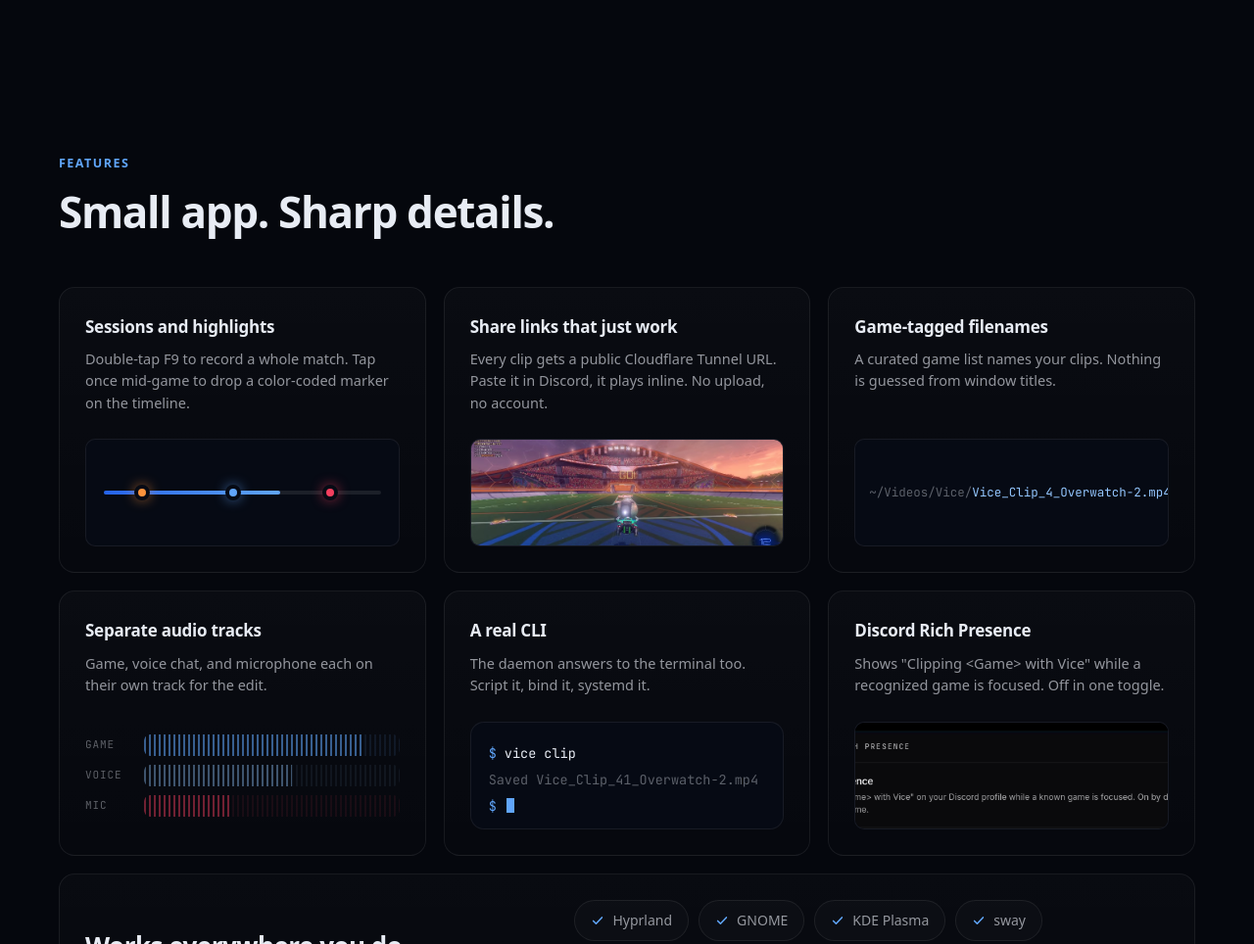
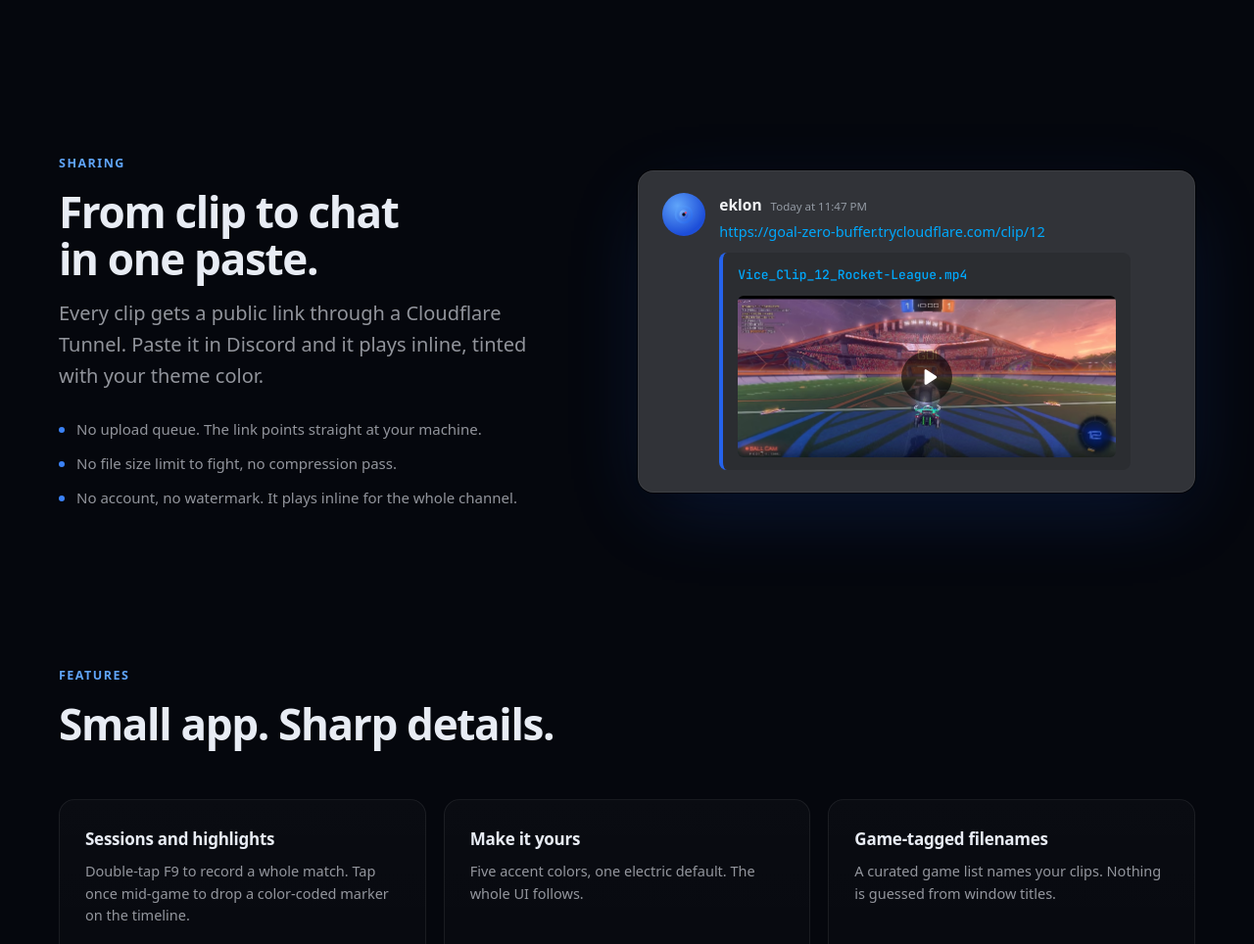
Before and after one commit to eklonofficial/Vice-Website, a website built with Vite: page index.html in a window 1280 px wide. Shown: the part 2103-3067 px from the top of the page at 98% size. Built offline with nearby package versions, Linux system fonts and the light colour scheme; some packages are replaced by stand-ins of ours.

Commit message:
Move sharing section up next to the hero
Instant share links are the core pitch, so the Discord embed section
now follows How it works directly. The features grid swaps its now
redundant share card for the accent color picker.

```diff
--- a/index.html
+++ b/index.html
@@ -259,6 +259,59 @@
         </div>
       </section>
 
+      <!-- ============ Share: the headline act ============ -->
+      <section class="section-pad" id="share" aria-label="Sharing clips">
+        <div class="container share-grid">
+          <div class="share-copy" data-reveal>
+            <p class="eyebrow">Sharing</p>
+            <h2 class="h2">From clip to chat in one paste.</h2>
+            <p class="lede">
+              Every clip gets a public link through a Cloudflare Tunnel. Paste it in Discord and
+              it plays inline, tinted with your theme color.
+            </p>
+            <ul class="share-points">
+              <li>No upload queue. The link points straight at your machine.</li>
+              <li>No file size limit to fight, no compression pass.</li>
+              <li>No account, no watermark. It plays inline for the whole channel.</li>
+            </ul>
+          </div>
+
+          <div class="discord" data-reveal id="discord-mock">
+            <div class="discord-msg">
+              <div class="discord-avatar" aria-hidden="true">
+                <svg><use href="#mark" /></svg>
+              </div>
+              <div>
+                <div class="discord-head">
+                  <span class="discord-name">eklon</span>
+                  <span class="discord-time">Today at 11:47 PM</span>
+                </div>
+                <span class="discord-link">https://goal-zero-buffer.trycloudflare.com/clip/12</span>
+                <div class="discord-embed">
+                  <div class="discord-embed-title">Vice_Clip_12_Rocket-League.mp4</div>
+                  <div class="discord-video">
+                    <picture>
+                      <source srcset="./src/assets/shots/embed-thumb.avif" type="image/avif" />
+                      <img
+                        src="./src/assets/shots/embed-thumb.webp"
+                        alt="A Rocket League goal replay embedded in a Discord message"
+                        width="784"
+                        height="336"
+                        loading="lazy"
+                        decoding="async"
+                      />
+                    </picture>
+                    <div class="discord-play" aria-hidden="true">
+                      <i><svg><use href="#i-play" /></svg></i>
+                    </div>
+                  </div>
+                </div>
+              </div>
+            </div>
+          </div>
+        </div>
+      </section>
+
       <!-- ============ Features ============ -->
       <section class="section-pad" id="features" aria-label="Features">
         <div class="container">
@@ -285,20 +338,17 @@
             </div>
 
             <div class="bento-card" data-reveal>
-              <h3>Share links that just work</h3>
-              <p>
-                Every clip gets a public Cloudflare Tunnel URL. Paste it in Discord, it plays
-                inline. No upload, no account.
-              </p>
+              <h3>Make it yours</h3>
+              <p>Five accent colors, one electric default. The whole UI follows.</p>
               <div class="bento-media">
                 <div class="shot">
                   <picture>
-                    <source srcset="./src/assets/shots/embed-thumb.avif" type="image/avif" />
+                    <source srcset="./src/assets/shots/settings-accent.avif" type="image/avif" />
                     <img
-                      src="./src/assets/shots/embed-thumb.webp"
-                      alt="A Rocket League clip embedded in Discord"
-                      width="784"
-                      height="336"
+                      src="./src/assets/shots/settings-accent.webp"
+                      alt="The accent color picker in Vice settings"
+                      width="744"
+                      height="152"
                       loading="lazy"
                       decoding="async"
                     />
@@ -510,59 +560,6 @@
         </div>
       </section>
 
-      <!-- ============ Share, up close ============ -->
-      <section class="section-pad" aria-label="Sharing clips">
-        <div class="container share-grid">
-          <div class="share-copy" data-reveal>
-            <p class="eyebrow">Sharing</p>
-            <h2 class="h2">From clip to chat in one paste.</h2>
-            <p class="lede">
-              Every clip gets a public link through a Cloudflare Tunnel. Paste it in Discord and
-              it plays inline, tinted with your theme color.
-            </p>
-            <ul class="share-points">
-              <li>No upload queue. The link points straight at your machine.</li>
-              <li>No account, no watermark, no compression pass.</li>
-              <li>Embeds play inline for everyone in the channel.</li>
-            </ul>
-          </div>
-
-          <div class="discord" data-reveal id="discord-mock">
-            <div class="discord-msg">
-              <div class="discord-avatar" aria-hidden="true">
-                <svg><use href="#mark" /></svg>
-              </div>
-              <div>
-                <div class="discord-head">
-                  <span class="discord-name">eklon</span>
-                  <span class="discord-time">Today at 11:47 PM</span>
-                </div>
-                <span class="discord-link">https://goal-zero-buffer.trycloudflare.com/clip/12</span>
-                <div class="discord-embed">
-                  <div class="discord-embed-title">Vice_Clip_12_Rocket-League.mp4</div>
-                  <div class="discord-video">
-                    <picture>
-                      <source srcset="./src/assets/shots/embed-thumb.avif" type="image/avif" />
-                      <img
-                        src="./src/assets/shots/embed-thumb.webp"
-                        alt="A Rocket League goal replay embedded in a Discord message"
-                        width="784"
-                        height="336"
-                        loading="lazy"
-                        decoding="async"
-                      />
-                    </picture>
-                    <div class="discord-play" aria-hidden="true">
-                      <i><svg><use href="#i-play" /></svg></i>
-                    </div>
-                  </div>
-                </div>
-              </div>
-            </div>
-          </div>
-        </div>
-      </section>
-
       <!-- ============ Final CTA ============ -->
       <section class="section-pad cta-strip" aria-label="Get Vice">
         <div class="container cta-row" data-reveal>
```
